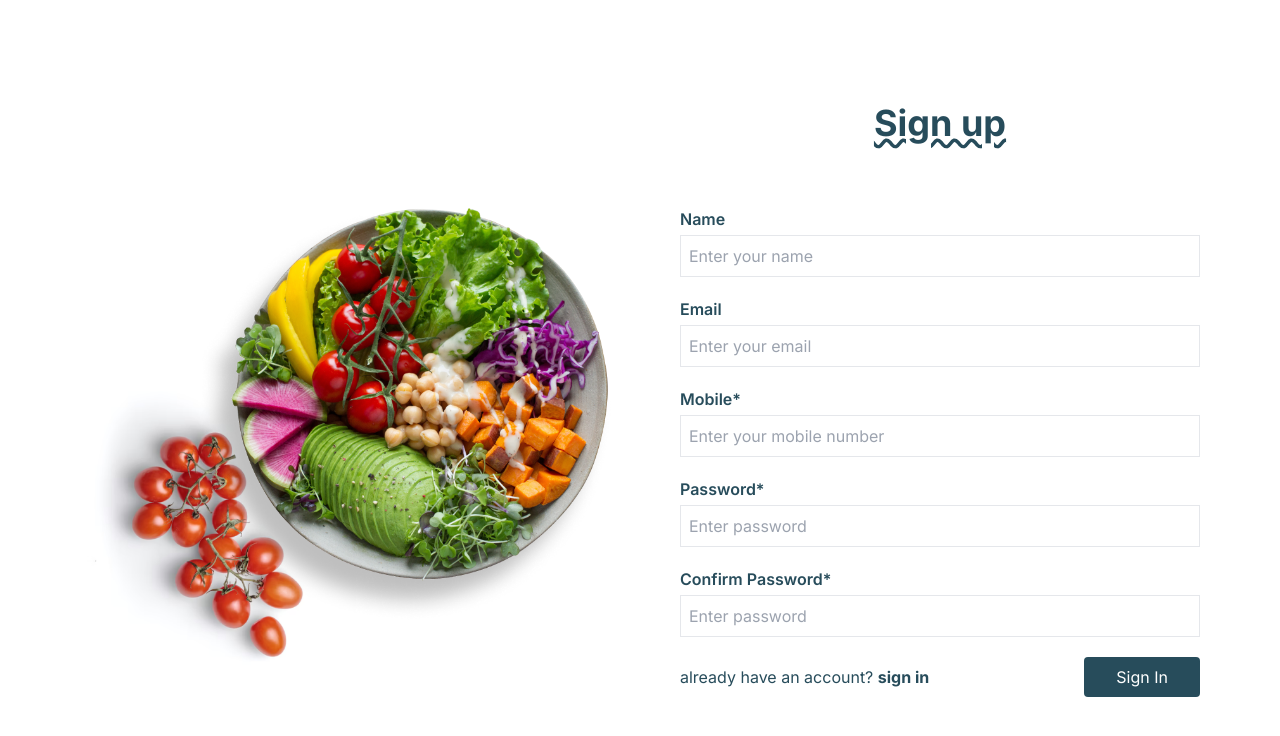
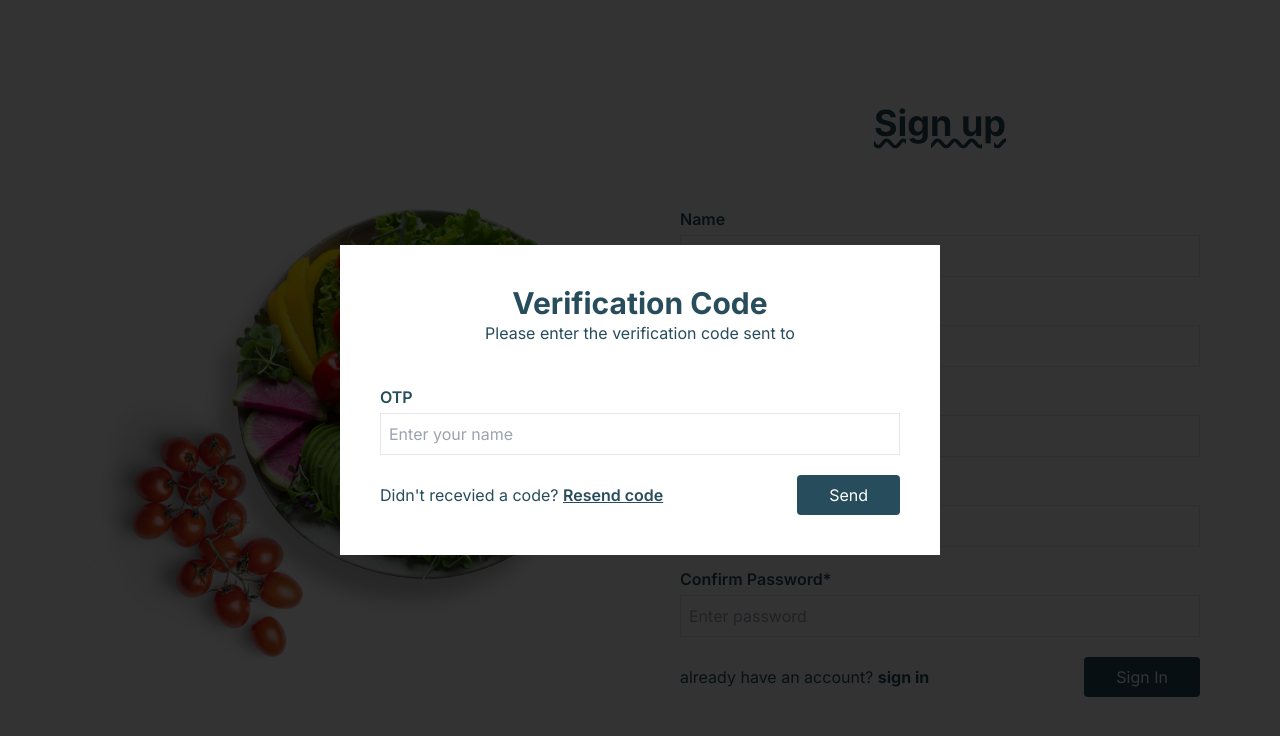
Before and after one commit to u-d-a-y-95/organick, a Next.js app: page /signup in a window 1280 px wide. Shown: the top 736 px of the page. Built offline with nearby package versions, Linux system fonts and the light colour scheme.

Commit message:
add otp functionalites

```diff
--- a/src/app/(auth)/signin/page.tsx
+++ b/src/app/(auth)/signin/page.tsx
@@ -72,7 +72,7 @@ export default function SignIn() {
               )}
             </div>
           </div>
-          <div className="mt-5 flex justify-between items-center">
+          <div className="mt-5 flex flex-col sm:flex-row justify-between sm:items-center gap-5">
             <div>
               <p>
                 Don&apos;t have an account?{" "}
--- a/src/app/(auth)/signup/page.tsx
+++ b/src/app/(auth)/signup/page.tsx
@@ -1,5 +1,7 @@
 "use client";
 
+import Modal from "@/components/modal";
+import { Otp } from "@/components/otp";
 import {
   SigninFormDefaultValues,
   SignupForm,
@@ -8,6 +10,7 @@ import {
 import { zodResolver } from "@hookform/resolvers/zod";
 import Image from "next/image";
 import Link from "next/link";
+import { useState } from "react";
 import { useForm } from "react-hook-form";
 
 export default function SignIn() {
@@ -19,6 +22,7 @@ export default function SignIn() {
     defaultValues: SigninFormDefaultValues,
     resolver: zodResolver(SignupFormSchema),
   });
+  const [modal, setModal] = useState(true);
   const submitHandler = (data: SignupForm) => {};
   return (
     <div className="flex  text-primary ">
@@ -99,7 +103,7 @@ export default function SignIn() {
               )}
             </div>
           </div>
-          <div className="mt-5 flex justify-between items-center">
+          <div className="mt-5 flex flex-col sm:flex-row justify-between sm:items-center gap-5">
             <div>
               <p>
                 already have an account?{" "}
@@ -114,6 +118,15 @@ export default function SignIn() {
           </div>
         </form>
       </div>
+      <Modal
+        backdrop
+        opended={modal}
+        close={() => {
+          setModal(false);
+        }}
+      >
+        <Otp />
+      </Modal>
     </div>
   );
 }
--- /dev/null
+++ b/src/components/otp.tsx
@@ -0,0 +1,53 @@
+"use client";
+
+import {
+  SigninFormDefaultValues,
+  SignupForm,
+  SignupFormSchema,
+} from "@/utils/pages/signup";
+import { zodResolver } from "@hookform/resolvers/zod";
+import { useForm } from "react-hook-form";
+
+export const Otp = () => {
+  const {
+    register,
+    handleSubmit,
+    formState: { errors },
+  } = useForm<SignupForm>({
+    defaultValues: SigninFormDefaultValues,
+    resolver: zodResolver(SignupFormSchema),
+  });
+  const submitHandler = (data: SignupForm) => {};
+  return (
+    <div className="flex-1 sm:w-[600px] p-10 shadow-xl lg:shadow-none bg-white">
+      <div className="text-center text-3xl font-bold ">Verification Code</div>
+      <p className="text-center">Please enter the verification code sent to </p>
+      <form onSubmit={handleSubmit(submitHandler)}>
+        <div className="mt-10">
+          <div className="flex flex-col">
+            <label className="font-semibold mb-1">OTP</label>
+            <input
+              placeholder="Enter your name"
+              className="border p-2"
+              {...register("name")}
+            />
+            {errors["name"] && (
+              <span className="text-red-500 text-sm mt-2">
+                *{errors["name"].message}
+              </span>
+            )}
+          </div>
+        </div>
+        <div className="mt-5 flex flex-col sm:flex-row justify-between sm:items-center gap-5">
+          <p>
+            Didn't recevied a code?{" "}
+            <button className="underline font-semibold">Resend code</button>
+          </p>
+          <button className="bg-primary border-none text-white px-8 py-2 rounded">
+            Send
+          </button>
+        </div>
+      </form>
+    </div>
+  );
+};
```
